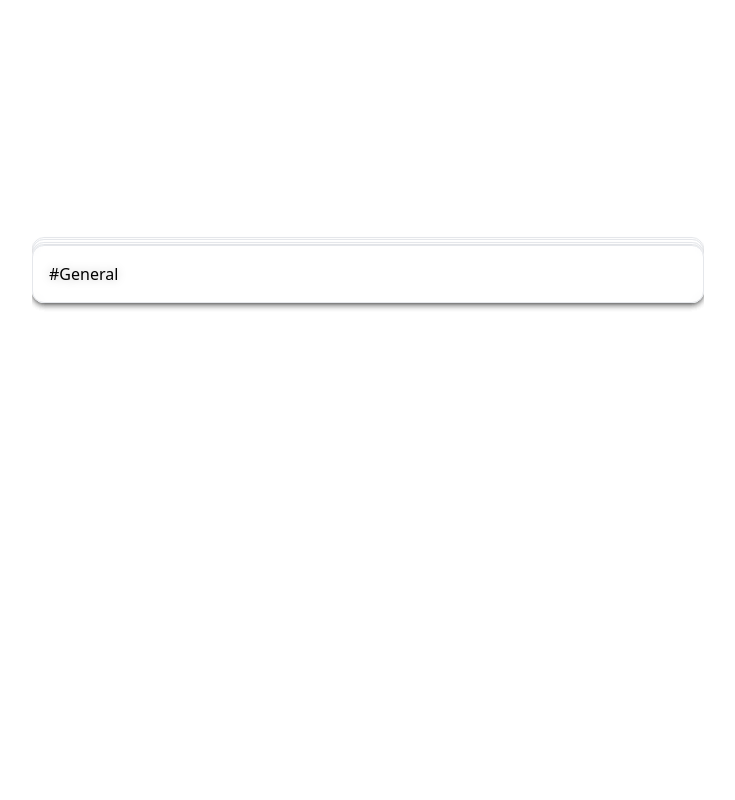
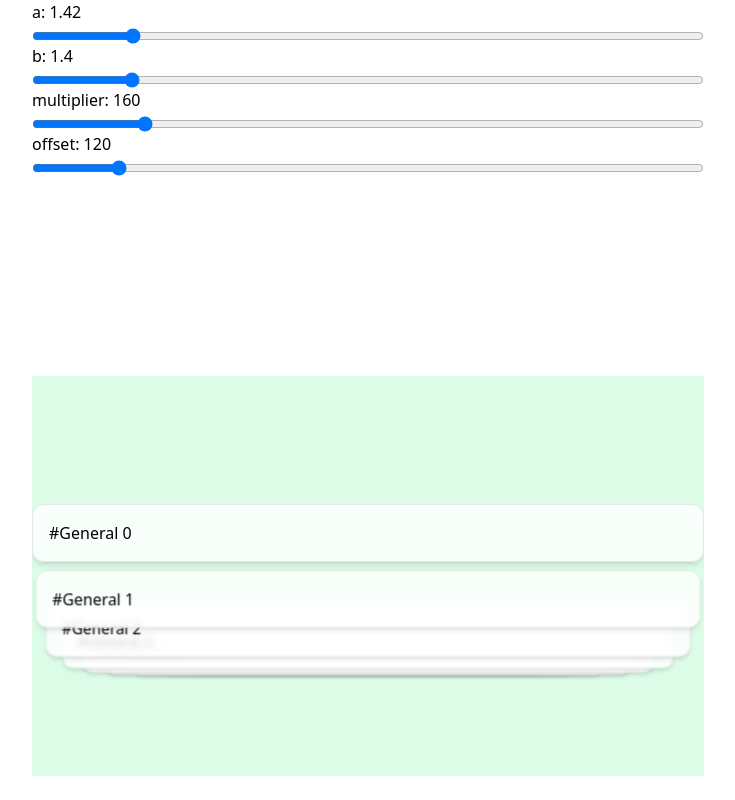
Before and after one commit to nstfkc/nstfkc.com, a Next.js app: page /chat-ui in a window 1280 px wide. Shown: the whole page, without its empty margins (272-1007 px from the left). Built offline with nearby package versions, Linux system fonts and the light colour scheme.

Commit message:
arctan fn

```diff
--- a/app/chat-ui/components/Chat.tsx
+++ b/app/chat-ui/components/Chat.tsx
@@ -1,13 +1,13 @@
 "use client";
 
-import { useEffect, useRef } from "react";
-import { useScroll, motion, useVelocity } from "framer-motion";
+import { useEffect, useRef, useState } from "react";
+import { useScroll, motion, useVelocity, useTransform } from "framer-motion";
 
-const Channel = () => {
+const Channel = (props: { id: string }) => {
   return (
     <div className="py-2">
       <div className="border p-4 rounded-xl bg-white/80 shadow-md backdrop-blur-[4px]">
-        <div>#General</div>
+        <div>#General {props.id}</div>
         <div className="flex gap-2 h-0 overflow-hidden">
           <div className="size-12 min-w-12 flex rounded-md bg-stone-800"></div>
           <div className="flex flex-col">
@@ -26,7 +26,7 @@ const Channel = () => {
 };
 
 const ITEM_HEIGHT = 74;
-const ITEM_COUNT = 10;
+const ITEM_COUNT = 20;
 
 interface CalculateTopParams {
   totalItems: number;
@@ -39,41 +39,119 @@ function top(x: number, a = 1) {
   return Number((1 / Math.pow(Math.E, Math.pow(x * a, 2))).toFixed(2));
 }
 
+function top2(x: number, a = 1) {
+  return Math.atan(x / a);
+}
+
+function calcX(x: number, a = 1) {
+  return 1 / Math.pow(Math.E, Math.pow(x, 2) * a);
+}
+
+function calcX2(x: number, a = 1) {
+  return Math.sqrt((Math.asin(x) / 2) * Math.E);
+}
+
 export const Chat = () => {
   const ref = useRef<HTMLDivElement>(null);
   const { scrollYProgress } = useScroll({ container: ref });
   const scrollVelocity = useVelocity(scrollYProgress);
 
-  useEffect(() => {
-    return scrollVelocity.on("change", (latest) => {});
-  }, [scrollVelocity]);
-
-  const index = 5;
-
-  console.table(
-    Array.from({ length: ITEM_COUNT }).map((_, i) => [
-      index - i,
-      top(index - i, 0.2) * 100,
-    ])
+  const [index, setIndex] = useState(0);
+  const [a, setA] = useState(1.42);
+  const [b, setB] = useState(1.4);
+  const [multiplier, setMultiplier] = useState(160);
+  const [offset, setOffset] = useState(120);
+  const scrollY = useTransform(
+    () => scrollYProgress.get() * ITEM_COUNT * ITEM_HEIGHT
   );
 
+  useEffect(() => {
+    return scrollYProgress.on("change", (latest) => {
+      const index = Math.floor(latest * ITEM_COUNT);
+      setIndex(index);
+    });
+  }, [scrollYProgress]);
+
+  const t = Array.from({ length: ITEM_COUNT }).map((_, i) => [
+    top2(top2(i - index, a), b) * multiplier + offset,
+  ]);
+
   return (
-    <div className="container max-w-2xl mx-auto flex items-center h-full">
-      <div ref={ref} className="relative w-full h-[400px] overflow-scroll">
-        <div style={{ height: `${ITEM_HEIGHT * ITEM_COUNT}px` }}></div>
+    <div className="container max-w-2xl mx-auto h-full">
+      <div>
+        <div>
+          <div className="flex flex-col gap-1">
+            <label htmlFor="">a: {a}</label>
+            <input
+              type="range"
+              min={0}
+              max={10}
+              step={0.01}
+              value={a}
+              onChange={(e) => setA(Number(e.target.value))}
+            />
+          </div>
+          <div className="flex flex-col gap-1">
+            <label htmlFor="">b: {b}</label>
+            <input
+              type="range"
+              min={0}
+              max={10}
+              step={0.1}
+              value={b}
+              onChange={(e) => setB(Number(e.target.value))}
+            />
+          </div>
+          <div className="flex flex-col gap-1">
+            <label htmlFor="">multiplier: {multiplier}</label>
+            <input
+              type="range"
+              min={0}
+              max={1000}
+              step={10}
+              value={multiplier}
+              onChange={(e) => setMultiplier(Number(e.target.value))}
+            />
+          </div>
+          <div className="flex flex-col gap-1">
+            <label htmlFor="">offset: {offset}</label>
+            <input
+              type="range"
+              min={0}
+              max={1000}
+              step={10}
+              value={offset}
+              onChange={(e) => setOffset(Number(e.target.value))}
+            />
+          </div>
+        </div>
+      </div>
+      <div className="flex items-center h-full">
+        <div
+          ref={ref}
+          className="relative w-full h-[400px] overflow-scroll bg-red-100"
+        >
+          <motion.div
+            className="relative bg-green-100"
+            style={{ top: scrollY, height: "400px" }}
+          >
             {Array.from({ length: ITEM_COUNT }).map((_, i) => (
               <motion.div
                 key={i}
                 style={{
-              top: `${(top(index - i, 0.1) * ITEM_HEIGHT) / 2}px`,
+                  top: `${t[i]}px`,
                   zIndex: top(index - i, 0.1) * 100,
+                  scale: top(index - i, 0.1),
                 }}
                 data-scale={top(i + 0, 1)}
                 className="absolute"
               >
-            <Channel />
+                <Channel id={`${i}`} />
               </motion.div>
             ))}
+          </motion.div>
+          <div style={{ height: `${ITEM_HEIGHT * ITEM_COUNT}px` }}></div>
+        </div>
       </div>
     </div>
   );
```
Lines whose indentation alone changed are shown as unchanged.
